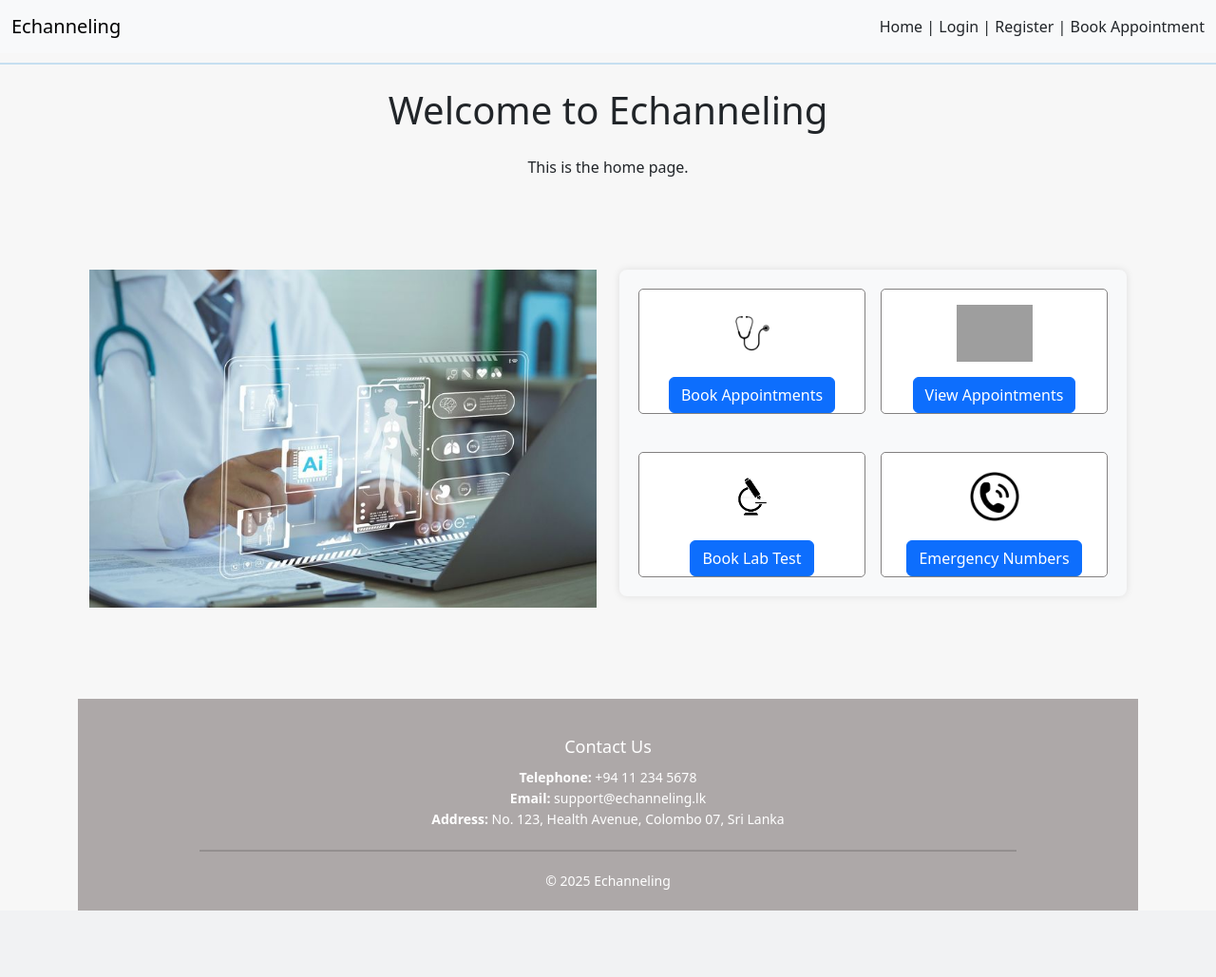
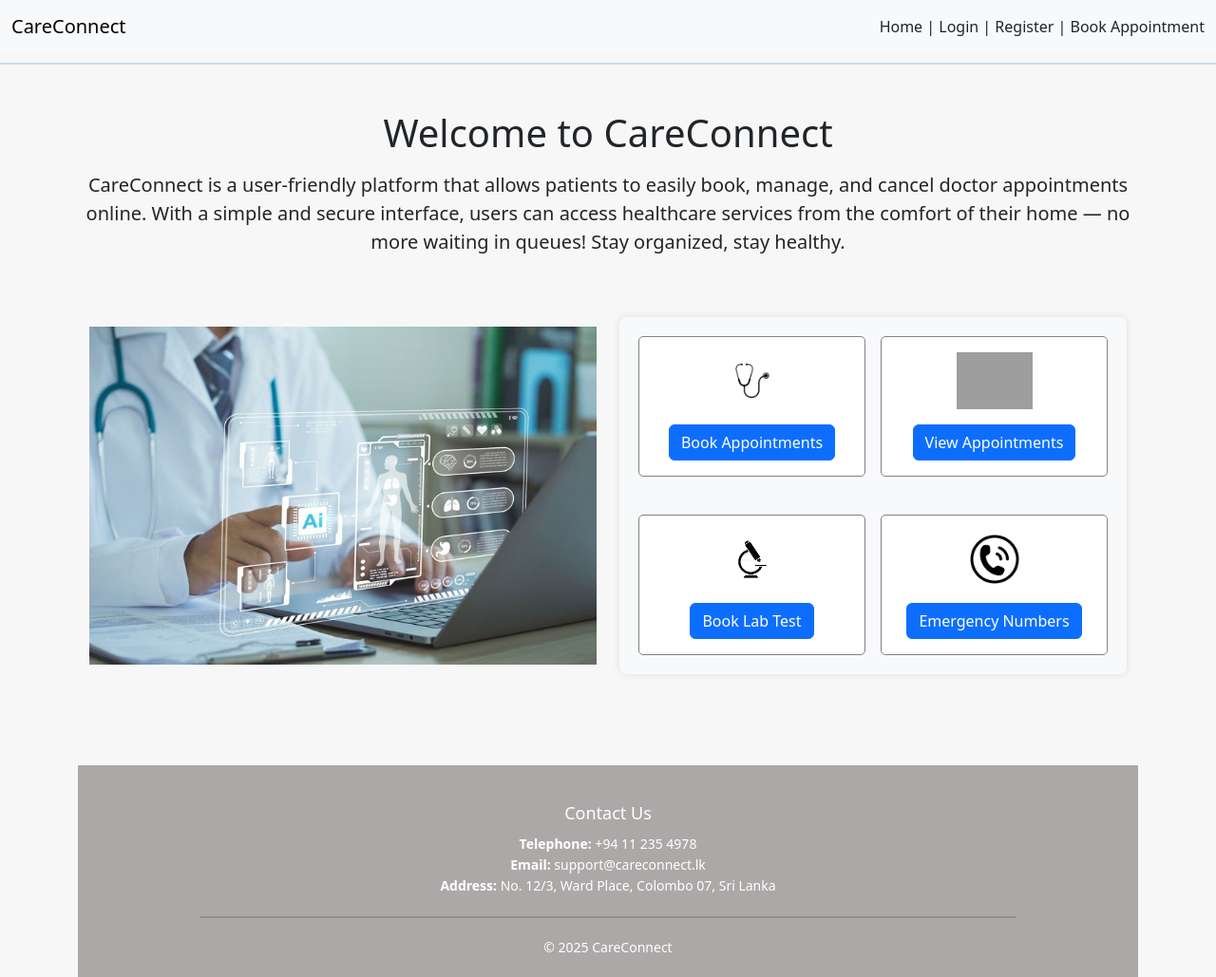
Before and after one commit to Yash-git2/echanneling, a Django app: page / in a window 1280 px wide. Shown: the whole page at 95% size. Before the commit the page ends 959 px from the top, so only its background shows below. Run offline with Django 5.2, Linux system fonts and the light colour scheme; grey boxes are pictures that could not be loaded.

Commit message:
Enhanced UI

```diff
--- a/templates/base.html
+++ b/templates/base.html
@@ -1,22 +1,16 @@
 {% load static %}
 <!DOCTYPE html>
-<html lang="en">
+<html>
 <head>
-    <meta charset="UTF-8">
-    <meta name="viewport" content="width=device-width, initial-scale=1.0">
-    <title>{% block title %}Echanneling{% endblock %}</title>
-
-    <!-- Bootstrap 5 CSS -->
+    <title>{% block title %}CareConnect{% endblock %}</title>
     <link href="https://cdn.jsdelivr.net/npm/bootstrap@5.3.2/dist/css/bootstrap.min.css" rel="stylesheet">
-
-    <!-- Link to custom CSS file -->
     <link rel="stylesheet" href="{% static 'style.css' %}">
 </head>
 <body>
     <!-- Navbar -->
     <nav class="navbar navbar-expand-lg navbar-light bg-light">
         <div class="container-fluid">
-            <a class="navbar-brand" href="/">Echanneling</a>
+            <a class="navbar-brand" href="/">CareConnect</a>
             <div>
                 <a class="nav-link d-inline" href="/">Home | </a>
                 {% if user.is_authenticated %}
@@ -26,13 +20,11 @@
                     <a class="nav-link d-inline" href="/login/">Login | </a>
                     <a class="nav-link d-inline" href="/register/">Register | </a>
                 {% endif %}
-
                 <a class="nav-link d-inline" href="{% url 'book_appointment' %}">Book Appointment</a>
             </div>
         </div>
     </nav>
 
-    <!-- Horizontal line separator -->
     <hr style="border: 1px solid #3498db; margin-top: 10px;">
 
     <div class="container mt-4">
@@ -45,11 +37,7 @@
             {% endfor %}
         {% endif %}
 
-        <!-- Content Block -->
         {% block content %}{% endblock %}
     </div>
-
-    <!-- Bootstrap JS (For Navbar, etc.) -->
-    <script src="https://cdn.jsdelivr.net/npm/bootstrap@5.3.2/dist/js/bootstrap.bundle.min.js"></script>
 </body>
 </html>
--- a/templates/home.html
+++ b/templates/home.html
@@ -4,8 +4,13 @@
 {% block title %}Home{% endblock %}
 
 {% block content %}
-    <h1 class="text-center my-4">Welcome to Echanneling</h1>
-    <p class="text-center mb-5">This is the home page.</p>
+<div class="text-center mt-5">
+    <h1>Welcome to CareConnect</h1>
+    <p class="lead mt-3">
+        CareConnect is a user-friendly platform that allows patients to easily book, manage, and cancel doctor appointments online.
+        With a simple and secure interface, users can access healthcare services from the comfort of their home — no more waiting in queues!
+        Stay organized, stay healthy.
+    </p>
 
     <!-- Main Section -->
     <main>
@@ -24,7 +29,7 @@
                         <div class="d-flex justify-content-center mt-3">
                             <img class="logo-medium" src="{% static 'seth.webp' %}" alt="seth logo">
                         </div>
-                        <div class="d-flex justify-content-center mt-3">
+                        <div class="d-flex justify-content-center my-3">
                             <button class="btn btn-primary reserve-button" onclick="window.location.href='/book/'">
                                 Book Appointments
                             </button>
@@ -36,7 +41,7 @@
                         <div class="d-flex justify-content-center mt-3">
                             <img class="logo-medium" src="{% static 'view.jpg' %}" alt="view logo">
                         </div>
-                        <div class="d-flex justify-content-center mt-3">
+                        <div class="d-flex justify-content-center my-3">
                             <button class="btn btn-primary reserve-button" onclick="window.location.href='/dashboard/'">
                                 View Appointments
                             </button>
@@ -48,7 +53,7 @@
                         <div class="d-flex justify-content-center mt-3">
                             <img class="logo-medium" src="{% static 'test.png' %}" alt="test logo">
                         </div>
-                        <div class="d-flex justify-content-center mt-3">
+                        <div class="d-flex justify-content-center my-3">
                             <!-- Link to book_lab_test.html -->
                             <button class="btn btn-primary reserve-button" onclick="window.location.href='/lab__test/'">
                                 Book Lab Test
@@ -61,7 +66,7 @@
                         <div class="d-flex justify-content-center mt-3">
                             <img class="logo-medium" src="{% static 'call.png' %}" alt="call logo">
                         </div>
-                        <div class="d-flex justify-content-center mt-3">
+                        <div class="d-flex justify-content-center my-3">
                             <!-- Link to emergency_numbers.html -->
                             <button class="btn btn-primary reserve-button" onclick="window.location.href='/emergency-numbers/'">
                                 Emergency Numbers
@@ -78,13 +83,13 @@
         <div class="contact-info text-center">
             <h5>Contact Us</h5>
             <p>
-                <strong>Telephone:</strong> +94 11 234 5678<br>
-                <strong>Email:</strong> support@echanneling.lk<br>
-                <strong>Address:</strong> No. 123, Health Avenue, Colombo 07, Sri Lanka
+                <strong>Telephone:</strong> +94 11 235 4978<br>
+                <strong>Email:</strong> support@careconnect.lk<br>
+                <strong>Address:</strong> No. 12/3, Ward Place, Colombo 07, Sri Lanka
             </p>
         </div>
         <hr>
-        <p class="text-center mb-0">&copy; 2025 Echanneling</p>
+        <p class="text-center mb-0">&copy; 2025 CareConnect</p>
     </footer>
 
 {% endblock %}
```
Also changed, not shown: templates/book_lab_test.html (+25 -5 lines), templates/emergency_numbers.html (+24 -4 lines).
